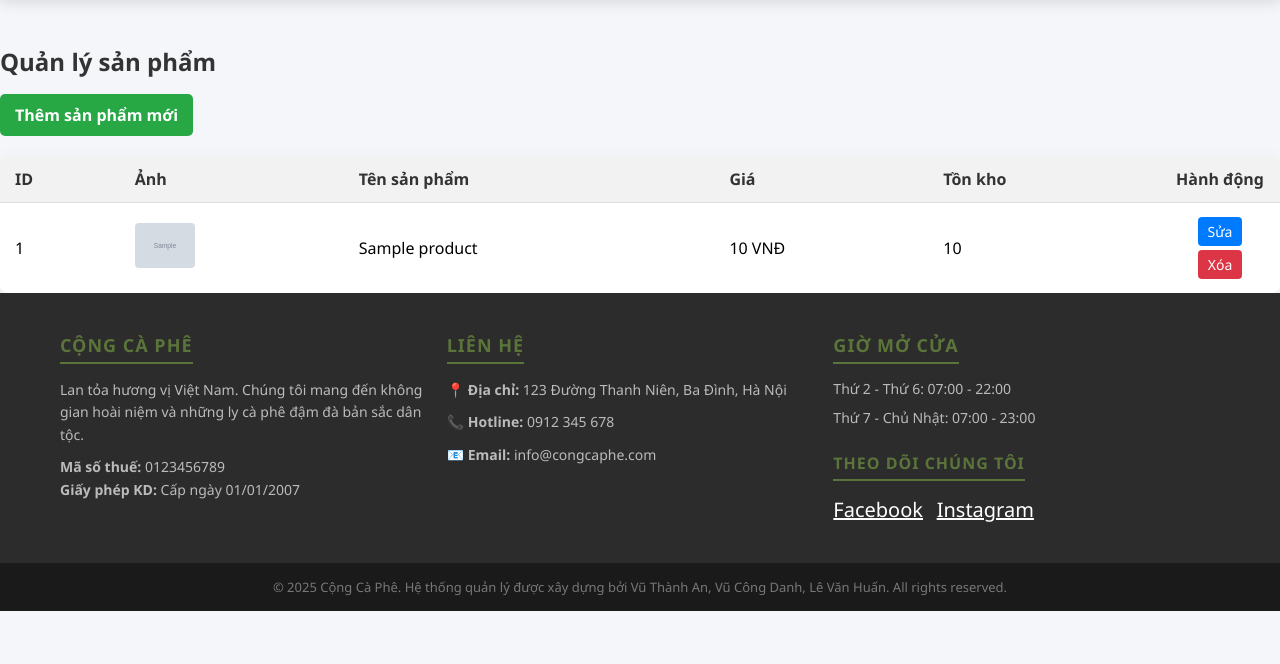
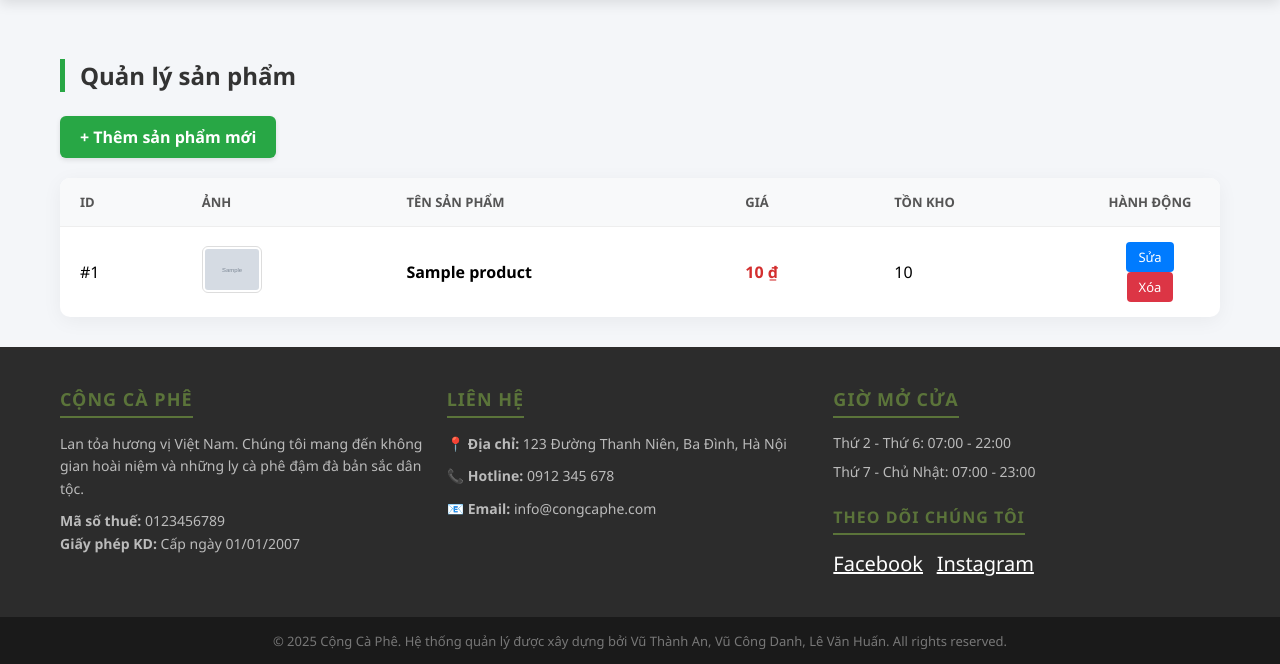
Before and after one commit to Worlds0112/CongCaPhe, a PHP site: page /admin/product_list.php in a window 1280 px wide. Shown: the part 71-735 px from the top of the page. Run offline with PHP 8.4, Linux system fonts and the light colour scheme; the visitor is signed in with stand-in values (Sample User, id 1); tables that the repository leaves empty or names only in its code hold one stand-in row (values such as "Sample post"); grey boxes marked "Sample" are stand-in pictures.

Commit message:
sửa lại căn lề quản lý sản phẩm và hoá đơn, sửa trang chủ và thực đơn

```diff
--- a/admin/product_list.php
+++ b/admin/product_list.php
@@ -1,85 +1,97 @@
 <?php
 // 1. BẢO VỆ TRANG
 require '../includes/auth_admin.php';
-
-// 2. GỌI HEADER CHUNG
 require '../includes/header.php';
 
 // 3. LẤY DỮ LIỆU SẢN PHẨM
 $sql = "SELECT * FROM products ORDER BY id DESC";
 $result = mysqli_query($conn, $sql);
-
-if (!$result) {
-    echo "Lỗi truy vấn: " . mysqli_error($conn);
-}
 ?>
 
 <style>
-    /* ⭐️ SỬA LỖI Ở ĐÂY ⭐️
-      Ghi đè CSS từ header.php, giảm khoảng cách trên cùng
-    */
-    main.content {
-        padding-top: 1rem; /* Giảm từ 2rem (32px) xuống 1rem (16px) */
-        /* Hoặc dùng padding-top: 0; nếu muốn sát hơn nữa */
+    /* 🟢 CSS MỚI: Tạo khung bao quanh để căn lề */
+    .admin-wrapper {
+        max-width: 1200px;
+        margin: 0 auto;      /* Căn giữa màn hình */
+        padding: 30px 20px;  /* Cách trên dưới 30px, trái phải 20px */
     }
 
-    /* CSS CŨ CỦA BẠN (giữ nguyên) */
     h2 {
         color: #333;
-        margin-bottom: 1rem;
+        margin-bottom: 1.5rem;
+        font-size: 24px;
+        border-left: 5px solid #28a745; /* Tạo điểm nhấn xanh lá bên trái */
+        padding-left: 15px;
     }
+
+    /* CSS cho nút Thêm mới */
     .btn-add {
         display: inline-block;
         background-color: #28a745;
         color: white;
-        padding: 10px 15px;
+        padding: 10px 20px;
         text-decoration: none;
-        border-radius: 5px;
+        border-radius: 6px;
         font-weight: bold;
         margin-bottom: 20px;
+        box-shadow: 0 2px 5px rgba(0,0,0,0.1);
     }
-    .btn-add:hover { background-color: #218838; }
+    .btn-add:hover { background-color: #218838; transform: translateY(-2px); }
+
+    /* CSS Bảng */
     table {
         width: 100%;
         border-collapse: collapse;
         background-color: white;
         box-shadow: 0 4px 20px rgba(0, 0, 0, 0.05);
-        border-radius: 8px;
+        border-radius: 10px; /* Bo tròn góc bảng */
         overflow: hidden;
     }
     th, td {
-        border-bottom: 1px solid #ddd;
-        padding: 12px 15px;
+        border-bottom: 1px solid #eee;
+        padding: 15px 20px; /* Tăng khoảng cách trong ô cho thoáng */
         text-align: left;
         vertical-align: middle;
     }
     th {
-        background-color: #f2f2f2;
-        font-weight: 600;
-        color: #333;
+        background-color: #f8f9fa;
+        font-weight: 700;
+        color: #555;
+        text-transform: uppercase;
+        font-size: 13px;
     }
     tr:last-child td { border-bottom: none; }
-    tr:hover { background-color: #f9f9f9; }
-    img { max-width: 60px; border-radius: 4px; }
-    .actions { width: 120px; text-align: center; }
+    tr:hover { background-color: #f1f3f5; }
+
+    img {
+        max-width: 60px;
+        border-radius: 6px;
+        border: 1px solid #ddd;
+        padding: 2px;
+    }
+    .actions { width: 140px; text-align: center; }
+
+    /* CSS cho nút Sửa/Xóa */
     .actions a {
         text-decoration: none;
-        padding: 5px 10px;
-        margin: 2px;
+        padding: 6px 12px;
+        margin: 0 3px;
         border-radius: 4px;
         color: white;
-        font-size: 14px;
+        font-size: 13px;
         font-weight: 500;
         display: inline-block;
+        transition: opacity 0.2s;
     }
+    .actions a:hover { opacity: 0.9; }
     .btn-edit { background-color: #007bff; }
-    .btn-edit:hover { background-color: #0069d9; }
     .btn-delete { background-color: #dc3545; }
-    .btn-delete:hover { background-color: #c82333; }
 </style>
 
+<div class="admin-wrapper">
+
     <h2>Quản lý sản phẩm</h2>
-<p><a href="product_add.php" class="btn-add">Thêm sản phẩm mới</a></p>
+    <p><a href="product_add.php" class="btn-add">+ Thêm sản phẩm mới</a></p>
 
     <?php if ($result): ?>
     <table>
@@ -98,32 +110,36 @@ if (!$result) {
             while ($row = mysqli_fetch_assoc($result)) {
             ?>
                 <tr>
-                <td><?php echo $row['id']; ?></td>
+                    <td>#<?php echo $row['id']; ?></td>
                     <td>
-                    <img src="uploads/<?php echo htmlspecialchars($row['image']); ?>" alt="Ảnh">
+                        <img src="uploads/<?php echo htmlspecialchars($row['image']); ?>" alt="Img">
                     </td>
-                <td><?php echo htmlspecialchars($row['name']); ?></td>
-                <td><?php echo number_format($row['price']); ?> VNĐ</td>
-                <td><?php echo $row['stock']; ?></td>
+                    <td>
+                        <strong><?php echo htmlspecialchars($row['name']); ?></strong>
+                    </td>
+                    <td style="color: #d32f2f; font-weight: bold;">
+                        <?php echo number_format($row['price']); ?> ₫
+                    </td>
+                    <td>
+                        <?php
+                        if($row['stock'] > 0) echo $row['stock'];
+                        else echo '<span style="color:red;">Hết hàng</span>';
+                        ?>
+                    </td>
                     <td class="actions">
                         <a href="product_edit.php?id=<?php echo $row['id']; ?>" class="btn-edit">Sửa</a>
                         <a href="product_delete.php?id=<?php echo $row['id']; ?>"
-                       onclick="return confirm('Bạn chắc chắn muốn xóa sản phẩm: <?php echo htmlspecialchars($row['name']); ?> không?');"
+                           onclick="return confirm('Xóa sản phẩm: <?php echo htmlspecialchars($row['name']); ?>?');"
                            class="btn-delete">Xóa</a>
                     </td>
                 </tr>
-        <?php
-        } // Kết thúc vòng lặp
-        ?>
+            <?php } ?>
         </tbody>
     </table>
     <?php endif; ?>
 
-<?php
-if ($result) {
-    mysqli_free_result($result);
-}
+</div> <?php
+if ($result) mysqli_free_result($result);
 disconnect_db();
-
 require '../includes/footer.php';
 ?>
--- a/pos/pos.php
+++ b/pos/pos.php
@@ -265,6 +265,5 @@ if (mysqli_num_rows($result) > 0) {
 </script>
 
 <?php
-require '../includes/footer.php';
 disconnect_db();
 ?>
```
Also changed, not shown: admin/order_list.php (+40 -41 lines), index.php (+85 -47 lines). Lines whose indentation alone changed are shown as unchanged.
